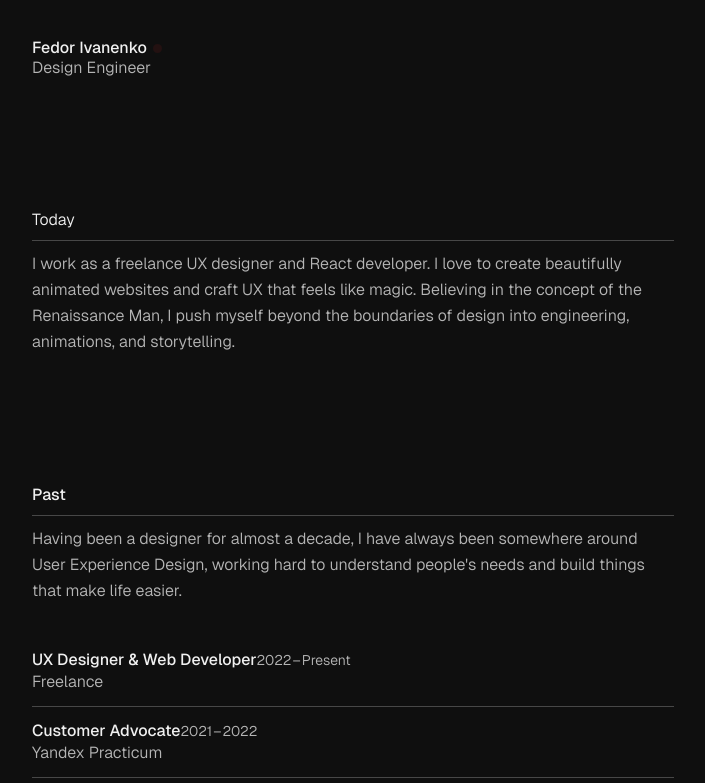
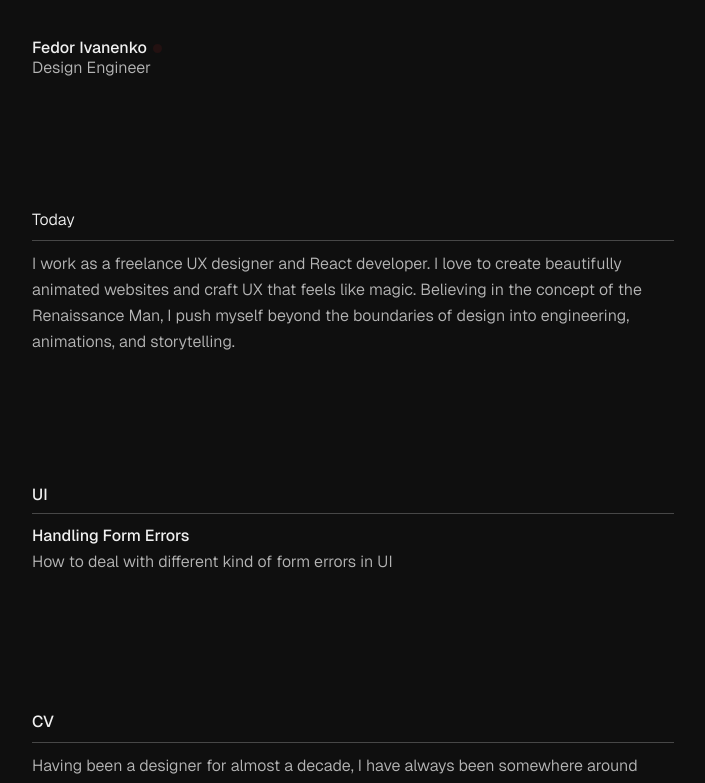
Before and after one commit to fedorivanenko/fedor-ivanenko-personal-website, a Next.js app: page / in a window 1280 px wide. Shown: the top 783 px of the page, without its empty margins (287-992 px from the left). Built offline with nearby package versions, Linux system fonts and the light colour scheme.

Commit message:
change order

```diff
--- a/app/page.tsx
+++ b/app/page.tsx
@@ -12,8 +12,8 @@ export default function Home() {
   return (
     <main className="w-full space-y-32 pb-32">
       <BioPanel />
+      <SnippetsPanel />
       <CVPanel />
-      <SnippetsPanel />
       {/*
       <WorkWithMe/>
       <ClientProjectPanel/>
--- a/components/cv/cv-panel.tsx
+++ b/components/cv/cv-panel.tsx
@@ -11,7 +11,7 @@ export default function CVPanel() {
   return (
     <section className="w-full">
       <div className="w-full pb-2 mb-2.5 border-b border-border flex">
-        <h2 className="mr-auto font-medium">Past</h2>
+        <h2 className="mr-auto font-medium">CV</h2>
         {/*
         <Button className="text-xs translate-y-0.5" size="tiny" variant="ghost">
           <DownloadIcon style={{ width: "12px", height: "12px" }} />
```
